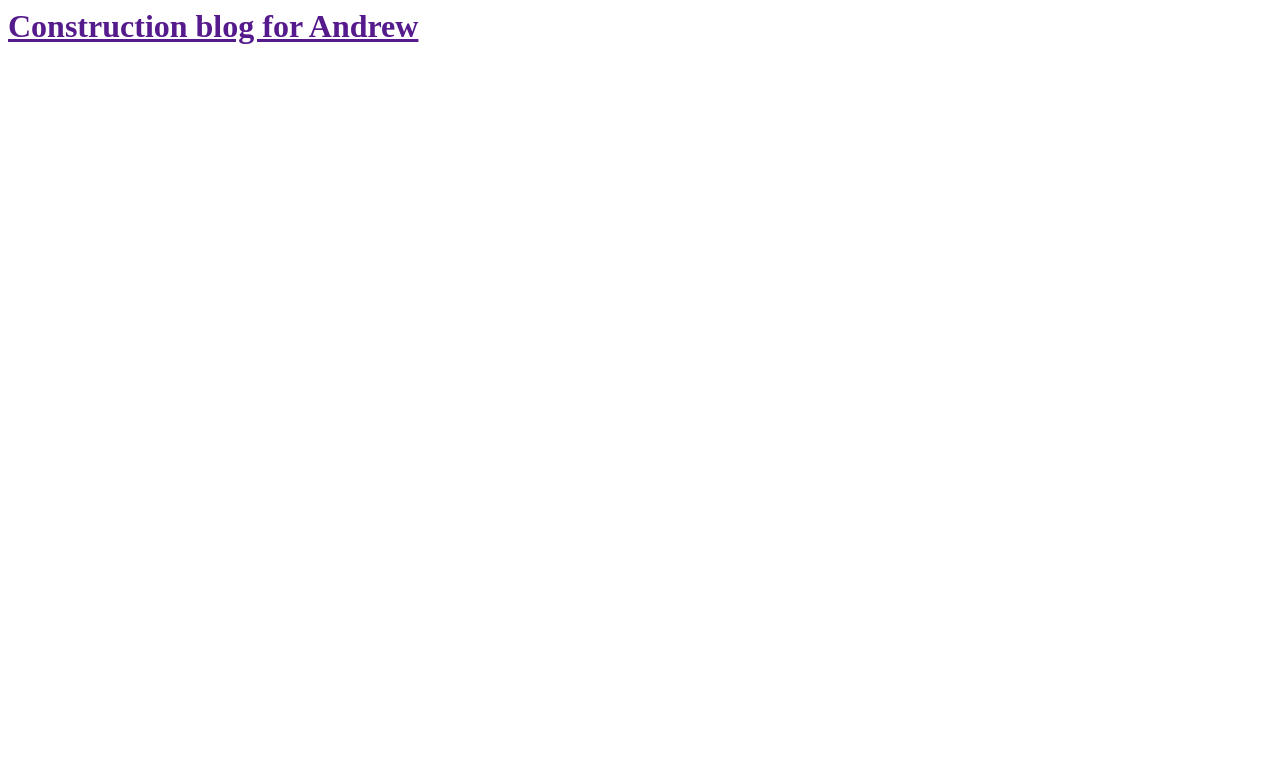
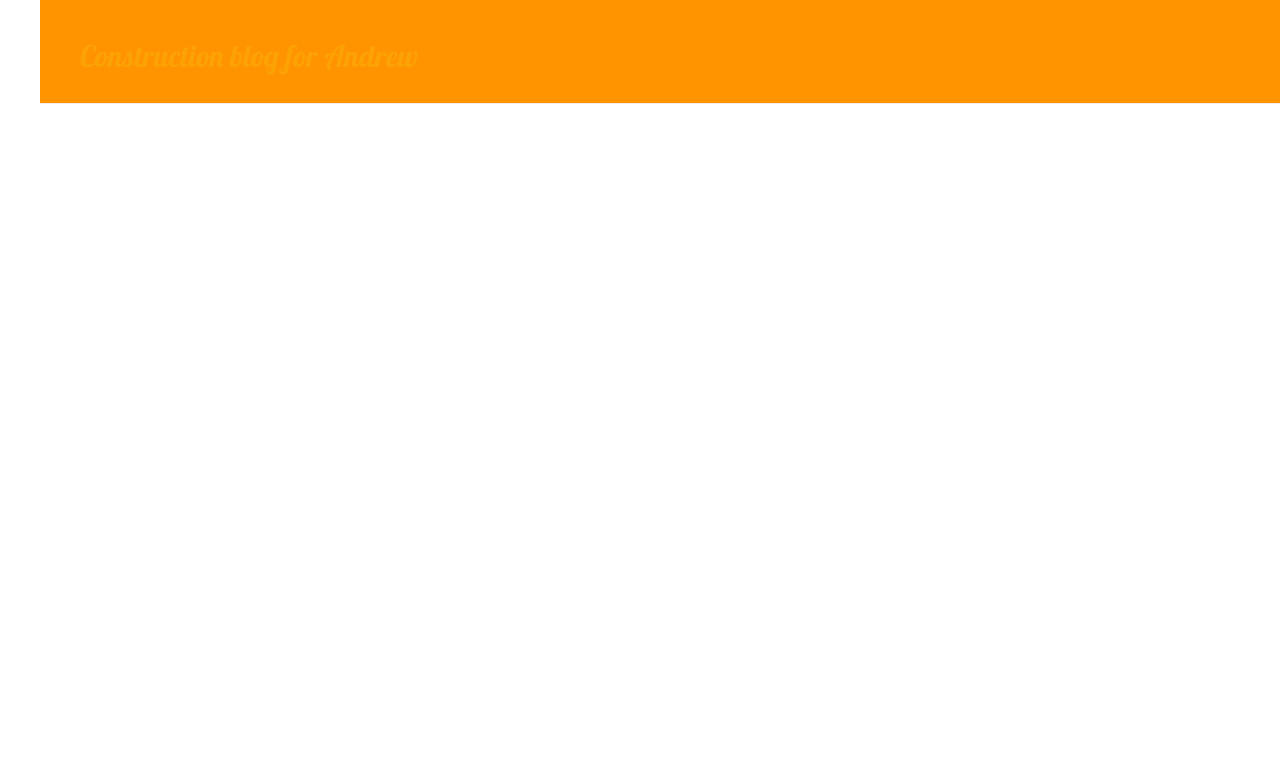
Before and after one commit to Djohne/my-first-blog, a Django app: page / in a window 1280 px wide. Shown: the top 779 px of the page. Run offline with Django 3.2, Linux system fonts and the light colour scheme; data comes from the database, SQL or seed files in the repository; both versions use the stored data as it was after the commit; some libraries are stand-ins or nearby versions.

Commit message:
Changed the HTML the site.

```diff
--- /dev/null
+++ b/blog/static/css/blog.css
@@ -0,0 +1,12 @@
+h2 a {
+    color: #FCA205;
+    font-family: 'Lobster';
+}
+body {
+    padding-left: 40px;
+}
+.page-header {
+    background-color: #ff9400;
+    margin-top: 0;
+    padding: 20px 20px 20px 40px;
+}
--- a/blog/templates/blog/post_list.html
+++ b/blog/templates/blog/post_list.html
@@ -1,21 +1,25 @@
+
+{% load staticfiles %}
 <html>
     <head>
+
+	<link href='//fonts.googleapis.com/css?family=Lobster&subset=latin,latin-ext' rel='stylesheet' type='text/css'>
+	<link rel="stylesheet" href="//maxcdn.bootstrapcdn.com/bootstrap/3.2.0/css/bootstrap.min.css">
+	<link rel="stylesheet" href="//maxcdn.bootstrapcdn.com/bootstrap/3.2.0/css/bootstrap-theme.min.css">
+    	<link rel="stylesheet" href="{% static 'css/blog.css' %}">
         <title>construction's blog</title>
     </head>
     <body>
-        <div>
-            <h1><a href="">Construction blog for Andrew</a></h1>
+        <div class="page-header">
+            <h2><a href="">Construction blog for Andrew</a></h2>
         </div>
 
 
 	    {% for post in posts %}
-	    <div>
+	    <div class="post">
                 <p>published: {{ post.published_date }}</p>
-                <h1><a href="">{{ post.title }}</a></h1>
+                <h2><a href="">{{ post.title }}</a></h2>
                 <p>{{ post.text|linebreaksbr }}</p>
-
-
-
 	    </div>
 
 	    {% endfor %}
--- a/blog/views.py
+++ b/blog/views.py
@@ -8,4 +8,4 @@ from .models import Post
 
 def post_list(request):
     posts = Post.objects.filter(published_date__lte=timezone.now()).order_by('published_date')
-    return render(request, 'blog/post_list.html', {"posts": posts})
+    return render(request, 'blog/post_list.html', {'posts': posts})
```
Also changed, not shown: db.sqlite3.
